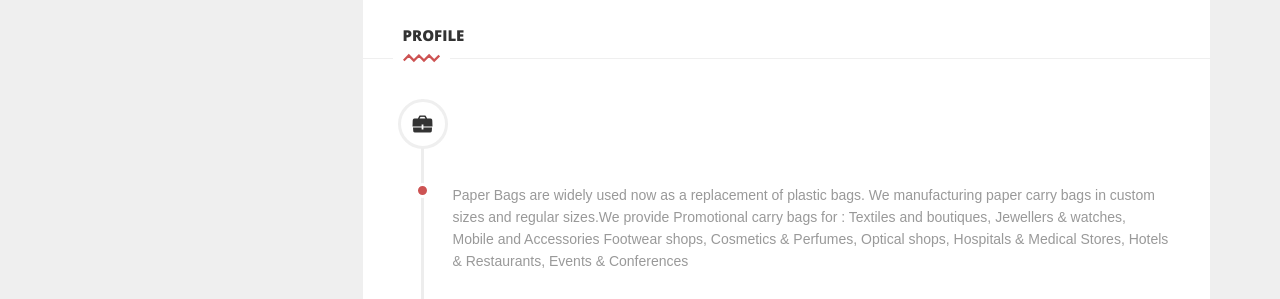
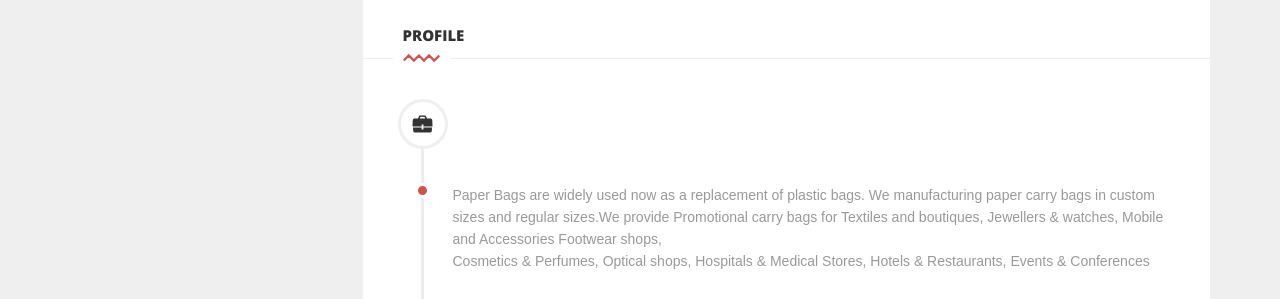
Before and after one commit to E-BizCard/impressiveimpressions, a plain HTML site: page index.html in a window 1280 px wide. Shown: the part 430-729 px from the top of the page. Drawn offline with Linux system fonts and the light colour scheme; some packages are replaced by stand-ins of ours.

Commit message:
Update index.html

```diff
--- a/index.html
+++ b/index.html
@@ -382,8 +382,8 @@
                                                                 <h4> </h4>
 
                                                             </div>
-                                                            <p> Paper Bags are widely used now as a replacement of plastic bags. We manufacturing paper carry bags in custom sizes and regular sizes.We provide Promotional carry bags for : Textiles and boutiques, Jewellers & watches, Mobile and Accessories
-                                                              Footwear shops, Cosmetics & Perfumes, Optical shops, Hospitals & Medical Stores, Hotels & Restaurants, Events & Conferences</div>
+                                                            <p> Paper Bags are widely used now as a replacement of plastic bags. We manufacturing paper carry bags in custom sizes and regular sizes.We provide Promotional carry bags for Textiles and boutiques, Jewellers & watches, Mobile and Accessories
+                                                              Footwear shops, <br> Cosmetics & Perfumes, Optical shops, Hospitals & Medical Stores, Hotels & Restaurants, Events & Conferences</div>
                                                             <div class="exp">
                                                                 <div class="hgroup">
                                                                     <h4> </h4>
```
